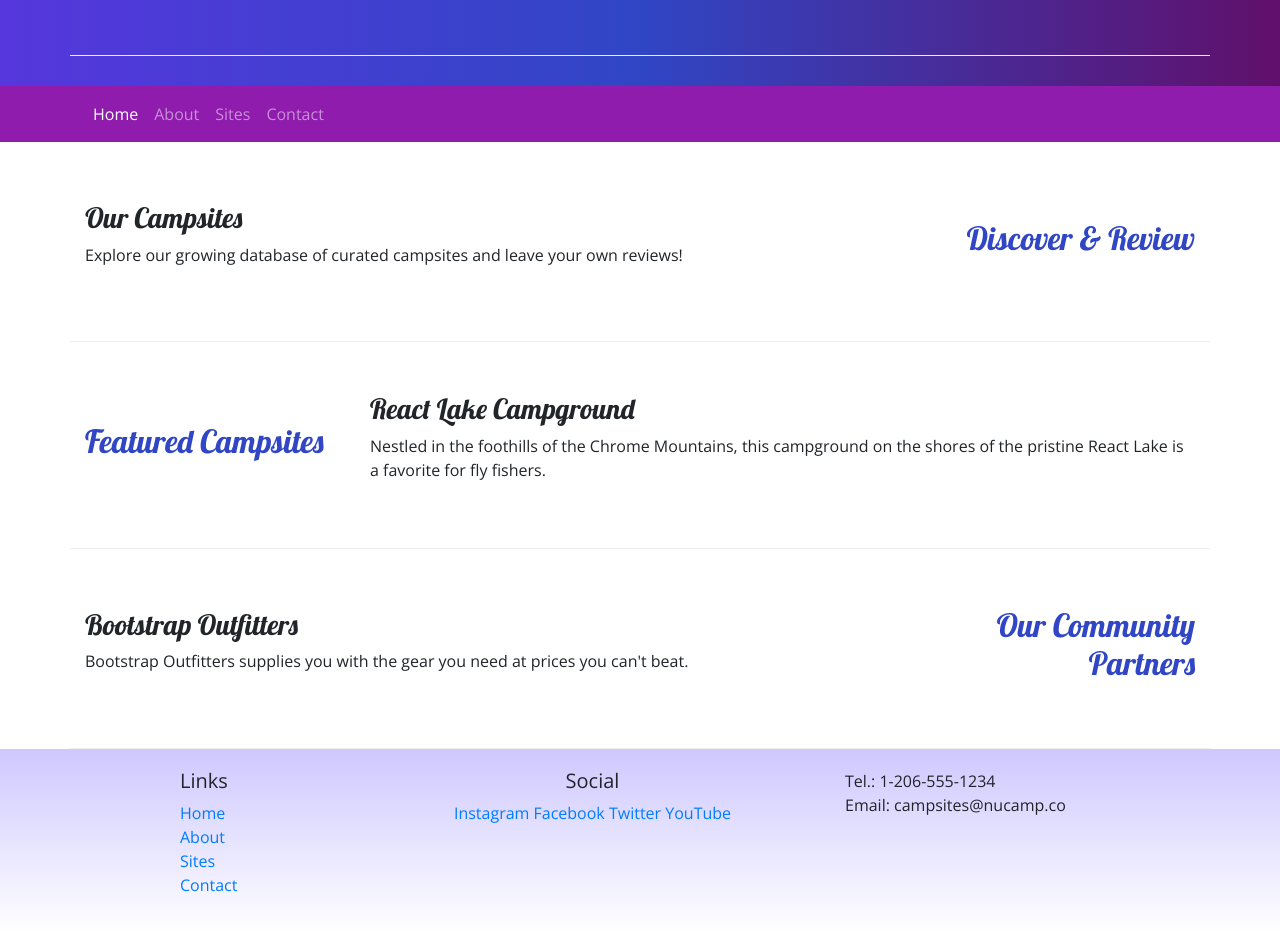
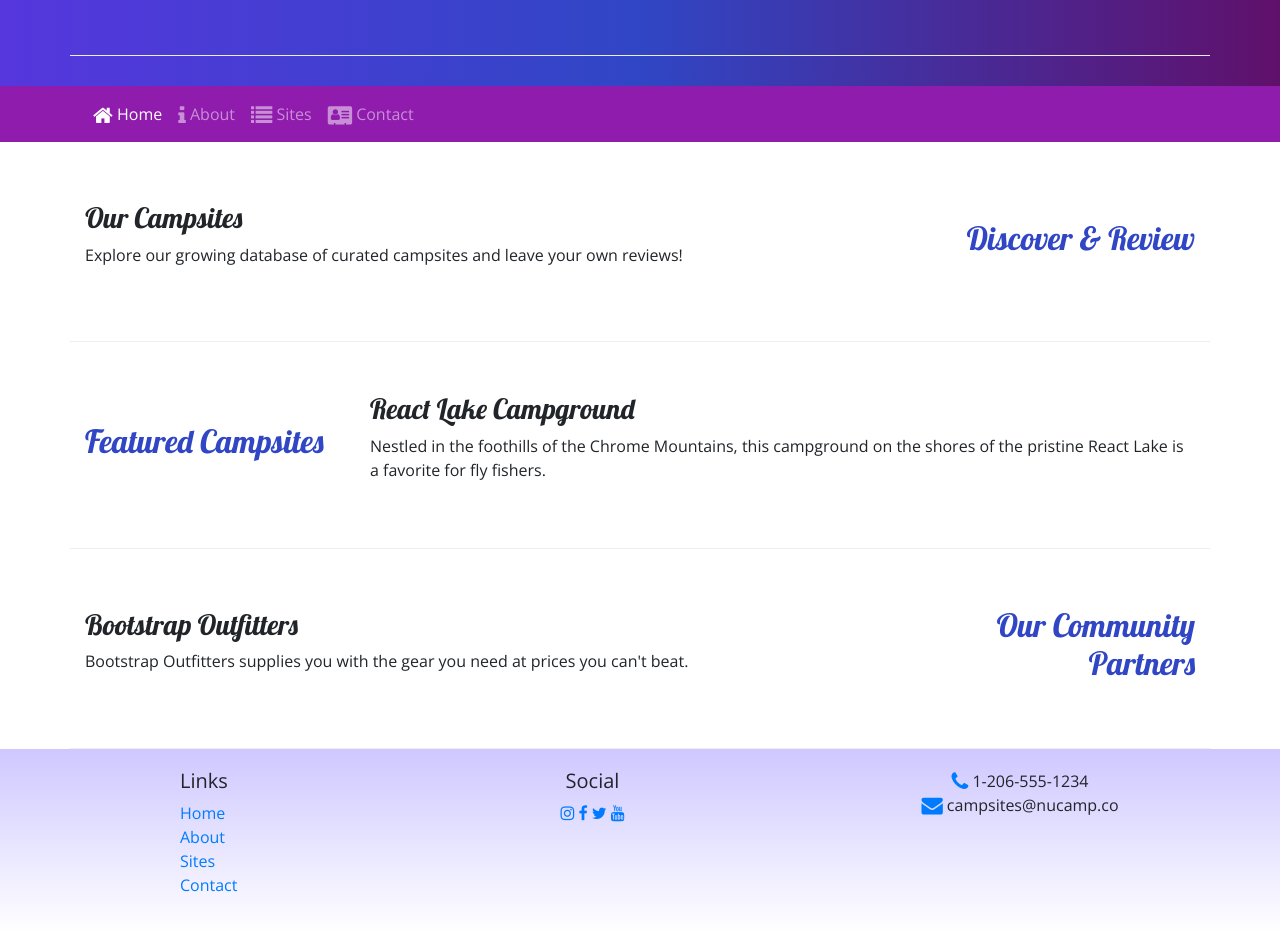
Before and after one commit to MrCuddles4u/Bootstrap-Project-Setup, a website: page index.html in a window 1280 px wide. Shown: the part 177-1108 px from the top of the page. Drawn offline with nearby package versions, Linux system fonts and the light colour scheme.

Commit message:
Icon Fonts

```diff
--- a/index.html
+++ b/index.html
@@ -10,6 +10,7 @@
          <link rel="stylesheet" href="node_modules/bootstrap/dist/css/bootstrap.min.css" />
 
         <!-- Additional CSS must be placed after Bootstrap CSS -->
+         <link rel="stylesheet" href="node_modules/font-awesome/css/font-awesome.min.css"/>
          <link rel="stylesheet" href="https://fonts.googleapis.com/css?family=Lobster|Open+Sans" />
          <link rel="stylesheet" href="css/styles.css" />
 
@@ -36,10 +37,10 @@
             </button>
                 <div class="collapse navbar-collapse" id="nucampNavbar">
                     <ul class="navbar-nav">
-                        <li class="nav-item active"><a class="nav-link" href="#">Home</a></li>
-                        <li class="nav-item"><a class="nav-link" href="aboutus.html">About</a></li>
-                        <li class="nav-item"><a class="nav-link" href="#">Sites</a></li>
-                        <li class="nav-item"><a class="nav-link" href="#">Contact</a></li>
+                        <li class="nav-item active"><a class="nav-link" href="#"><i class="fa fa-home fa-lg"></i> Home</a></li>
+                        <li class="nav-item"><a class="nav-link" href="aboutus.html"><i class="fa fa-info fa-lg"></i> About</a></li>
+                        <li class="nav-item"><a class="nav-link" href="#"><i class="fa fa-list fa-lg"></i> Sites</a></li>
+                        <li class="nav-item"><a class="nav-link" href="#"><i class="fa fa-address-card fa-lg"></i> Contact</a></li>
                     </ul>
                 </div>
         </div>
@@ -91,14 +92,14 @@
                 </div>
                 <div class="col-6 col-sm-5 text-center">
                 	<h5>Social</h5>
-                    <a href="http://instagram.com/">Instagram</a>
-                    <a href="http://facebook.com/">Facebook</a>
-                    <a href="http://twitter.com/">Twitter</a>
-                    <a href="http://youtube.com/">YouTube</a>
+                    <a href="http://instagram.com/"><i class="fa fa-instagram"></i></a>
+                    <a href="http://facebook.com/"><i class="fa fa-facebook"></i></a>
+                    <a href="http://twitter.com/"><i class="fa fa-twitter"></i></a>
+                    <a href="http://youtube.com/"><i class="fa fa-youtube"></i></a>
                 </div>
-                <div class="col-sm-4">
-                    Tel.: 1-206-555-1234<br />
-                    Email: campsites@nucamp.co
+                <div class="col-sm-4 text-center">
+                    <i class="fa fa-phone fa-lg text-primary"></i> 1-206-555-1234<br />
+                    <i class="fa fa-envelope fa-lg text-primary"></i> campsites@nucamp.co
                 </div>
            </div>
         </div>
--- a/package.json
+++ b/package.json
@@ -15,6 +15,7 @@
   },
   "dependencies": {
     "bootstrap": "^4.0.0",
+    "font-awesome": "^4.7.0",
     "jquery": "^3.3.1",
     "popper.js": "^1.12.9"
   }
```
Also changed, not shown: aboutus.html (+11 -10 lines), 1 other file.
